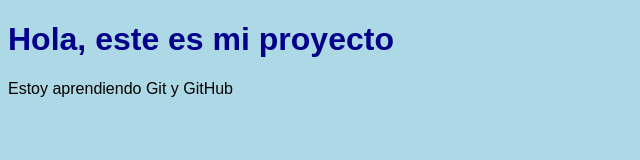
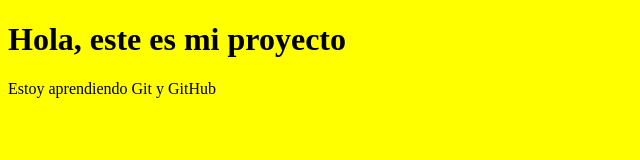
Before and after one commit to Eriksanchezc/Proyecto-Web-Ejemplo, a plain HTML site: page index.html in a window 1280 px wide. Shown: the whole page, without its empty margins (0-640 px from the left). Drawn offline with Linux system fonts and the light colour scheme.

Commit message:
Mejora de estilos visuales

```diff
--- a/style.css
+++ b/style.css
@@ -1,8 +1,3 @@
 body {
-    background-color: lightblue;
-    font-family: Arial;
+    background-color: yellow;
 }
-
-h1 {
-    color: darkblue;
-}
```
